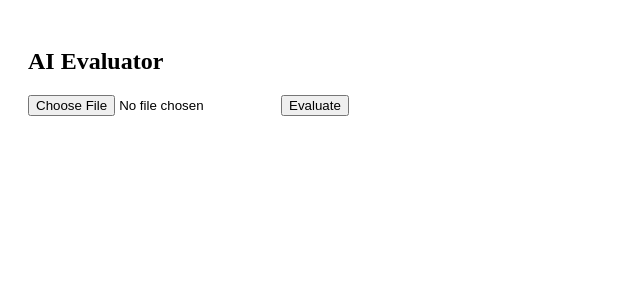
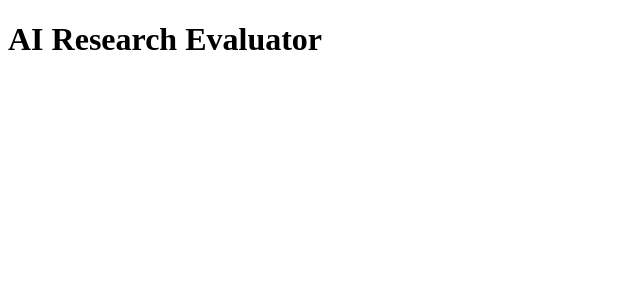
Before and after one commit to TroSV2025/ai-research-evaluator, a React (Create React App) app in the folder frontend/: page / in a window 1280 px wide. Shown: the top 300 px of the page, without its empty margins (0-640 px from the left). Built offline with nearby package versions, Linux system fonts and the light colour scheme.

Commit message:
Update App.js

```diff
--- a/frontend/src/App.js
+++ b/frontend/src/App.js
@@ -1,28 +1,5 @@
-import React, { useState } from "react";
-
-const API = "https://ai-research-evaluator.onrender.com/";
+import React from "react";
 
 export default function App() {
-  const [file, setFile] = useState(null);
-
-  const upload = async () => {
-    const fd = new FormData();
-    fd.append("file", file);
-
-    const res = await fetch(API + "/evaluate", {
-      method: "POST",
-      body: fd
-    });
-
-    const data = await res.json();
-    alert(data.result);
-  };
-
-  return (
-    <div style={{padding:20}}>
-      <h2>AI Evaluator</h2>
-      <input type="file" onChange={e=>setFile(e.target.files[0])}/>
-      <button onClick={upload}>Evaluate</button>
-    </div>
-  );
+  return <h1>AI Research Evaluator</h1>;
 }
```
